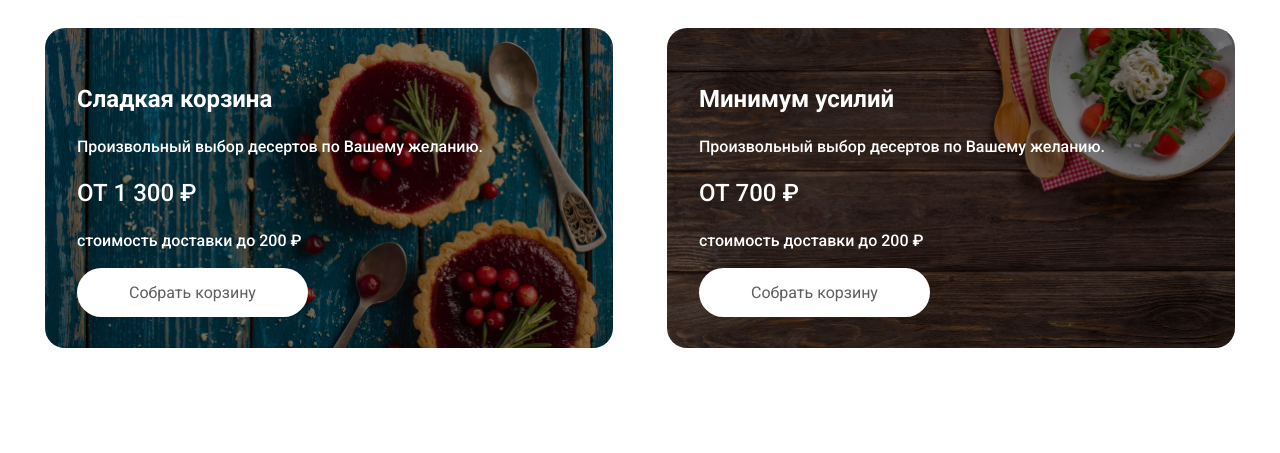
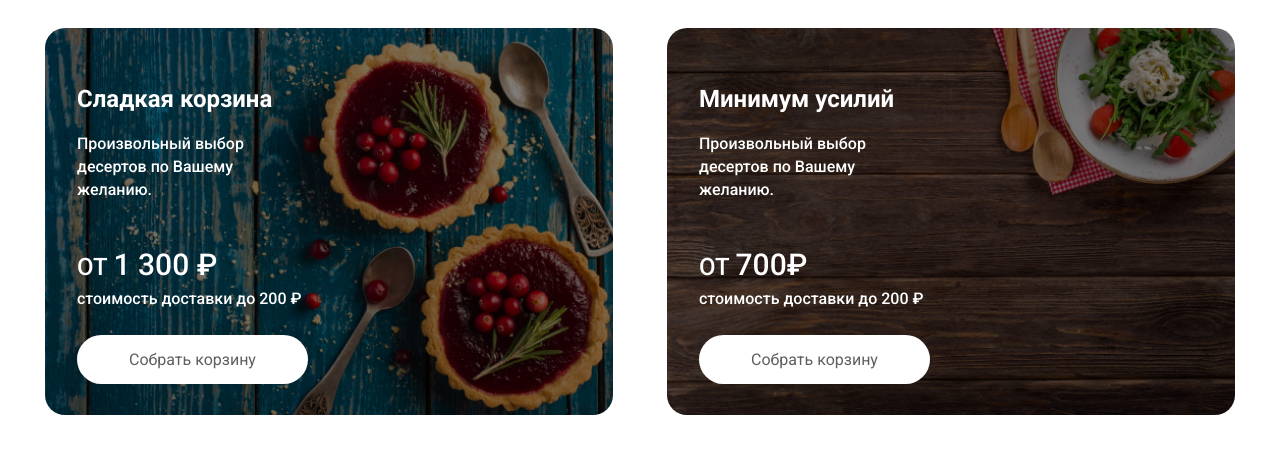
Before and after one commit to kirilldor/index-eda, a plain HTML site: page indexeda/index.html in a window 1280 px wide. Shown: the part 551-1004 px from the top of the page. Before the commit the page ends 949 px from the top, so only its background shows below. Drawn offline with Linux system fonts and the light colour scheme.

Commit message:
Add files via upload

```diff
--- a/indexeda/index.html
+++ b/indexeda/index.html
@@ -66,7 +66,7 @@
             <p>Произвольный выбор
             десертов по Вашему
             желанию.</p>
-            <p class="price">ОТ 1 300 ₽</p>
+            <p class="price">ОТ <span>1 300 ₽</span> </p>
             <p>стоимость доставки до 200 ₽</p>
             <button type="button"class="bonus-btn">Собрать корзину</button>
         </div>
@@ -75,7 +75,7 @@
             <p>Произвольный выбор
             десертов по Вашему
             желанию.</p>
-            <p class="price">ОТ 700 ₽</p>
+            <p class="price">ОТ <span>700₽</span> </p>
             <p>стоимость доставки до 200 ₽</p>
             <button type="button" class="bonus-btn">Собрать корзину</button>
         </div>
--- a/indexeda/styles.css
+++ b/indexeda/styles.css
@@ -146,16 +146,26 @@ header{
 .bonus h3{
     font-size: 24px;
     line-height: 23px;
+    margin-bottom: 21px;
 
 }
 .bonus p{
     font-size: 16px;
     line-height: 23px;
+    width: 225px;
+    margin-bottom: 0;
+    margin-top: 0;
 
+
+}
+.bonus .price span{
+    font-size: 30px;
 }
 .bonus .price{
     font-size: 24px;
     line-height: 23px;
+    margin-top:52px ;
+    margin-bottom: 8px;
 
 }
 .bonus-btn{
@@ -165,5 +175,6 @@ header{
     padding: 13px 52px;
     font-size: 16px;
     line-height: 23px;
-    color: #5F5F61
+    color: #5F5F61;
+    margin-top: 25px;
 }
```
